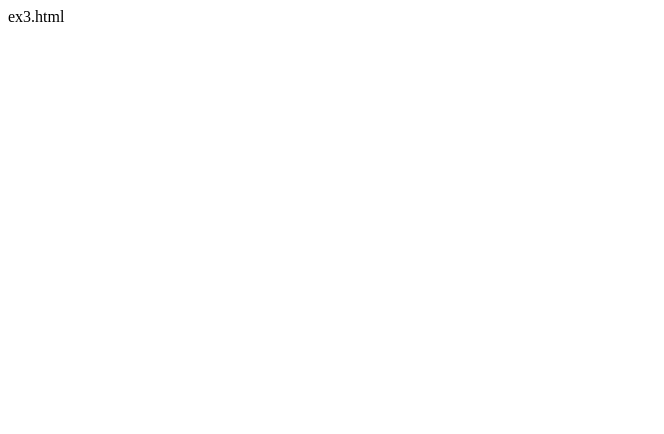
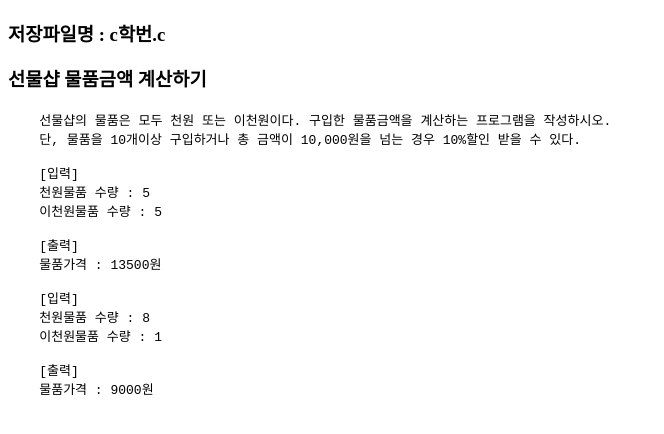
Before and after one commit to kim-ejgood/pro, a plain HTML site: page ex3.html in a window 1280 px wide. Shown: the whole page, without its empty margins (0-664 px from the left). Drawn offline with Linux system fonts and the light colour scheme.

Commit message:
Update ex3.html

```diff
--- a/ex3.html
+++ b/ex3.html
@@ -1,12 +1,33 @@
+
 <!DOCTYPE html>
 <html lang="en">
 <head>
     <meta charset="UTF-8">
-    <meta http-equiv="X-UA-Compatible" content="IE=edge">
     <meta name="viewport" content="width=device-width, initial-scale=1.0">
-    <title>Document</title>
+    <title>이전 페이지로의 이동 금지</title>
+
 </head>
 <body>
-    ex3.html
+    <h3>저장파일명 : c학번.c</h3>
+    <h3>선물샵 물품금액 계산하기</h3>
+    <pre>
+    선물샵의 물품은 모두 천원 또는 이천원이다. 구입한 물품금액을 계산하는 프로그램을 작성하시오.
+    단, 물품을 10개이상 구입하거나 총 금액이 10,000원을 넘는 경우 10%할인 받을 수 있다.
+
+    [입력]
+    천원물품 수량 : 5
+    이천원물품 수량 : 5
+
+    [출력]
+    물품가격 : 13500원
+
+    [입력]
+    천원물품 수량 : 8
+    이천원물품 수량 : 1
+
+    [출력]
+    물품가격 : 9000원
+    </pre>
+
 </body>
 </html>
```
